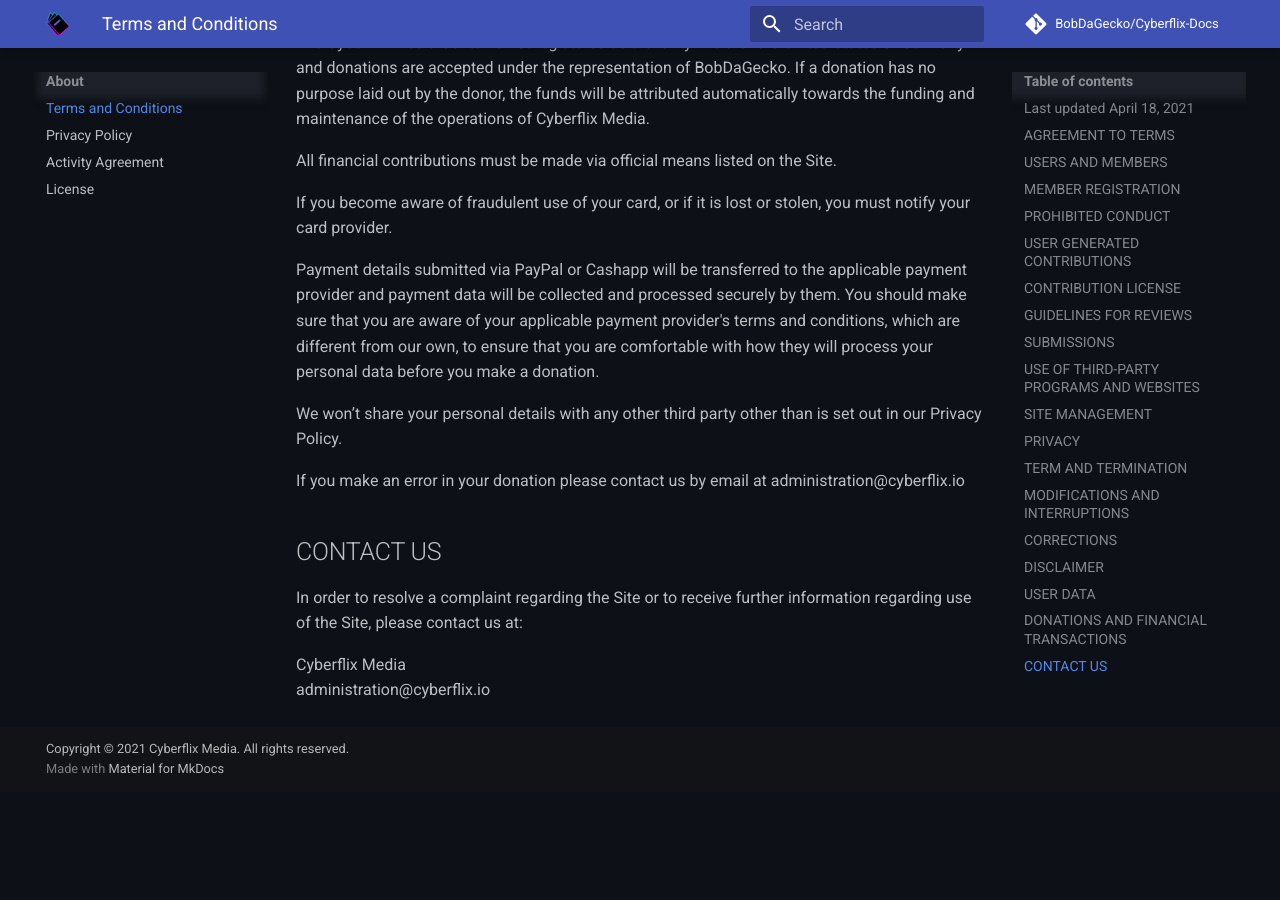
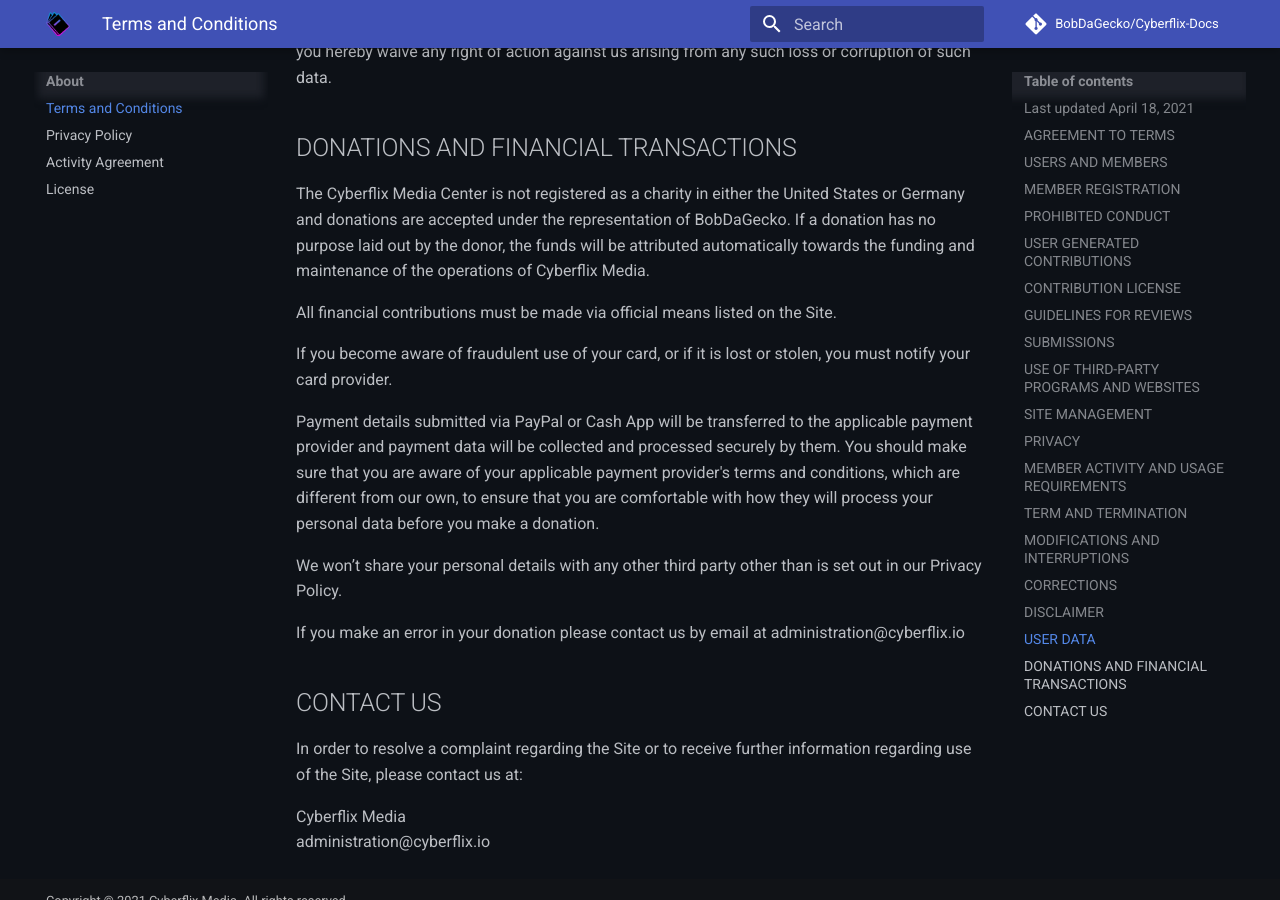
Before and after one commit to Cyberflix-Media/Cyberflix-Docs, an MkDocs documentation site: the page built from docs/about/terms-and-conditions.md, in a window 1280 px wide and 900 px high, scrolled down 10772 px. Built offline with MkDocs 1.6.1 and Material for MkDocs 9.7.7, drawn with Linux system fonts in a browser that asks for light colours; comment, search, counter and statistics services are not loaded; before the commit the page ends 11564 px from its top, so only the background shows below that; some of the changed text lies outside the part shown.

Commit message:
Update terms-and-conditions.md

```diff
--- a/docs/about/terms-and-conditions.md
+++ b/docs/about/terms-and-conditions.md
@@ -23,15 +23,10 @@
 The Cyberflix Media Center offers both public and private services to you. By accessing these services you agree to ensure:
 
 1. all registration information you submit will be true, accurate, current, and complete;
-
 2. you will maintain the accuracy of such information and promptly update such registration information as necessary;
-
 3. you have the legal capacity and you agree to comply with these Terms and Conditions;
-
 4. you are of at least 14 years of age;
-
 5. you will not access the Site through automated or non-human means, whether through a bot, script, or otherwise;
-
 6. you will not use the Site for any unauthorized purpose;
 
 If you provide any information that is untrue, inaccurate, not current, or incomplete, we have the right to suspend or terminate your account and refuse any and all current or future use of the Site (or any portion thereof).
@@ -162,6 +157,10 @@
 
 Further, we do not knowingly accept, request, or solicit information from children or knowingly market to children. Therefore, in accordance with the U.S. Children’s Online Privacy Protection Act, if we receive actual knowledge that anyone under the age of 14 has provided personal information to us without the requisite and verifiable parental consent, we will delete that information from the Site as quickly as is reasonably practical.
 
+## MEMBER ACTIVITY AND USAGE REQUIREMENTS
+
+We strive to offer an active and healthy community for all members. Please review our [Activity Agreement](https://docs.cyberflix.io/about/activity-agreement/). By being a registered member, you agree to be bound by our Activity Agreement, which is incorporated into these Terms and Conditions.
+
 ## TERM AND TERMINATION
 
 These Terms and Conditions shall remain in full force and effect while you use the Site. WITHOUT LIMITING ANY OTHER PROVISION OF THESE TERMS AND CONDITIONS, WE RESERVE THE RIGHT TO, IN OUR SOLE DISCRETION AND WITHOUT NOTICE OR LIABILITY, DENY ACCESS TO AND USE OF THE SITE (INCLUDING BLOCKING CERTAIN IP ADDRESSES), TO ANY PERSON FOR ANY REASON OR FOR NO REASON, INCLUDING WITHOUT LIMITATION FOR BREACH OF ANY REPRESENTATION, WARRANTY, OR COVENANT CONTAINED IN THESE TERMS AND CONDITIONS OR OF ANY APPLICABLE LAW OR REGULATION. WE MAY TERMINATE YOUR USE OR PARTICIPATION IN THE SITE OR DELETE [YOUR ACCOUNT AND] ANY CONTENT OR INFORMATION THAT YOU POSTED AT ANY TIME, WITHOUT WARNING, IN OUR SOLE DISCRETION.
@@ -206,7 +205,7 @@
 
 If you become aware of fraudulent use of your card, or if it is lost or stolen, you must notify your card provider.
 
-Payment details submitted via PayPal or Cashapp will be transferred to the applicable payment provider and payment data will be collected and processed securely by them. You should make sure that you are aware of your applicable payment provider's terms and conditions, which are different from our own, to ensure that you are comfortable with how they will process your personal data before you make a donation.
+Payment details submitted via PayPal or Cash App will be transferred to the applicable payment provider and payment data will be collected and processed securely by them. You should make sure that you are aware of your applicable payment provider's terms and conditions, which are different from our own, to ensure that you are comfortable with how they will process your personal data before you make a donation.
 
 We won’t share your personal details with any other third party other than is set out in our Privacy Policy.
 
```
